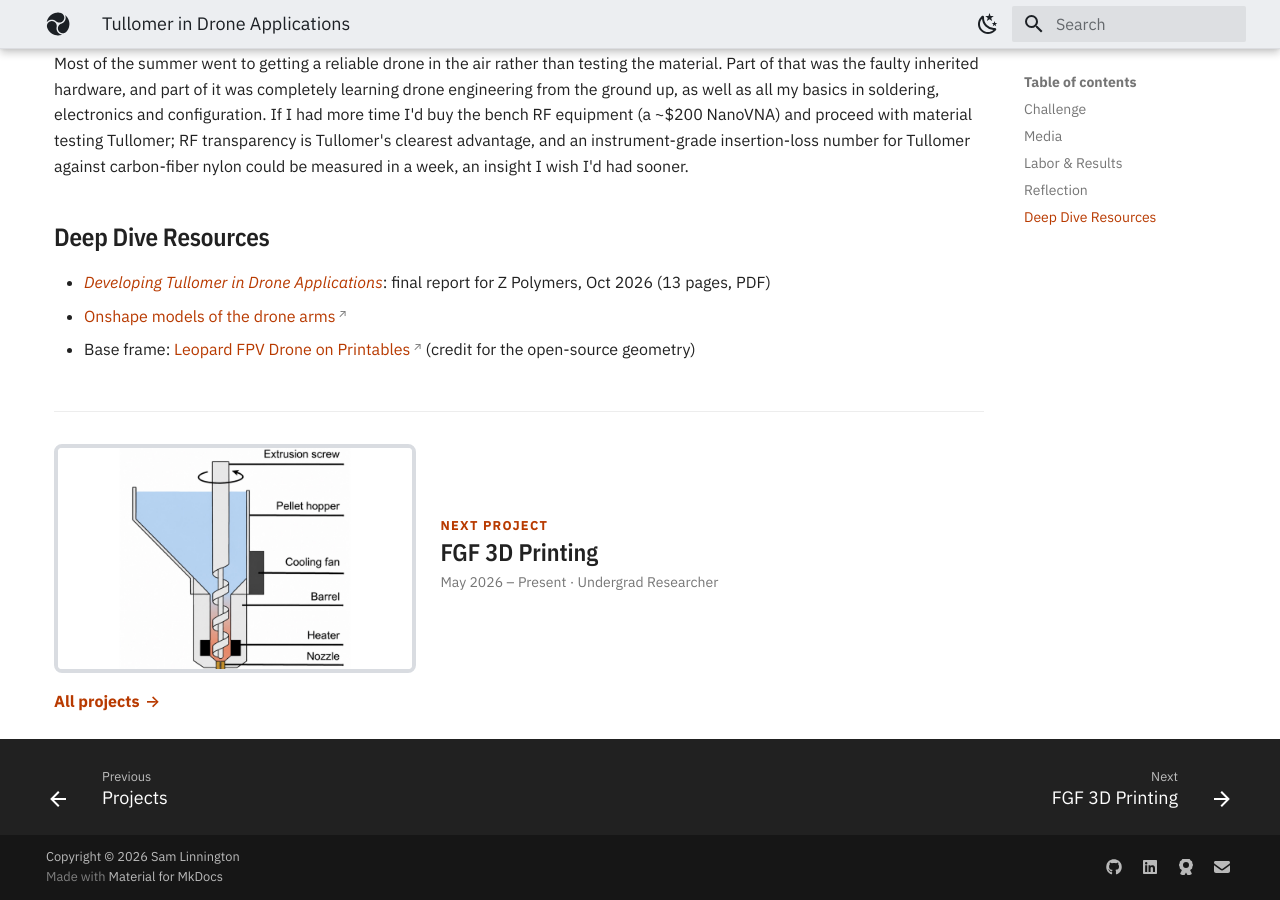
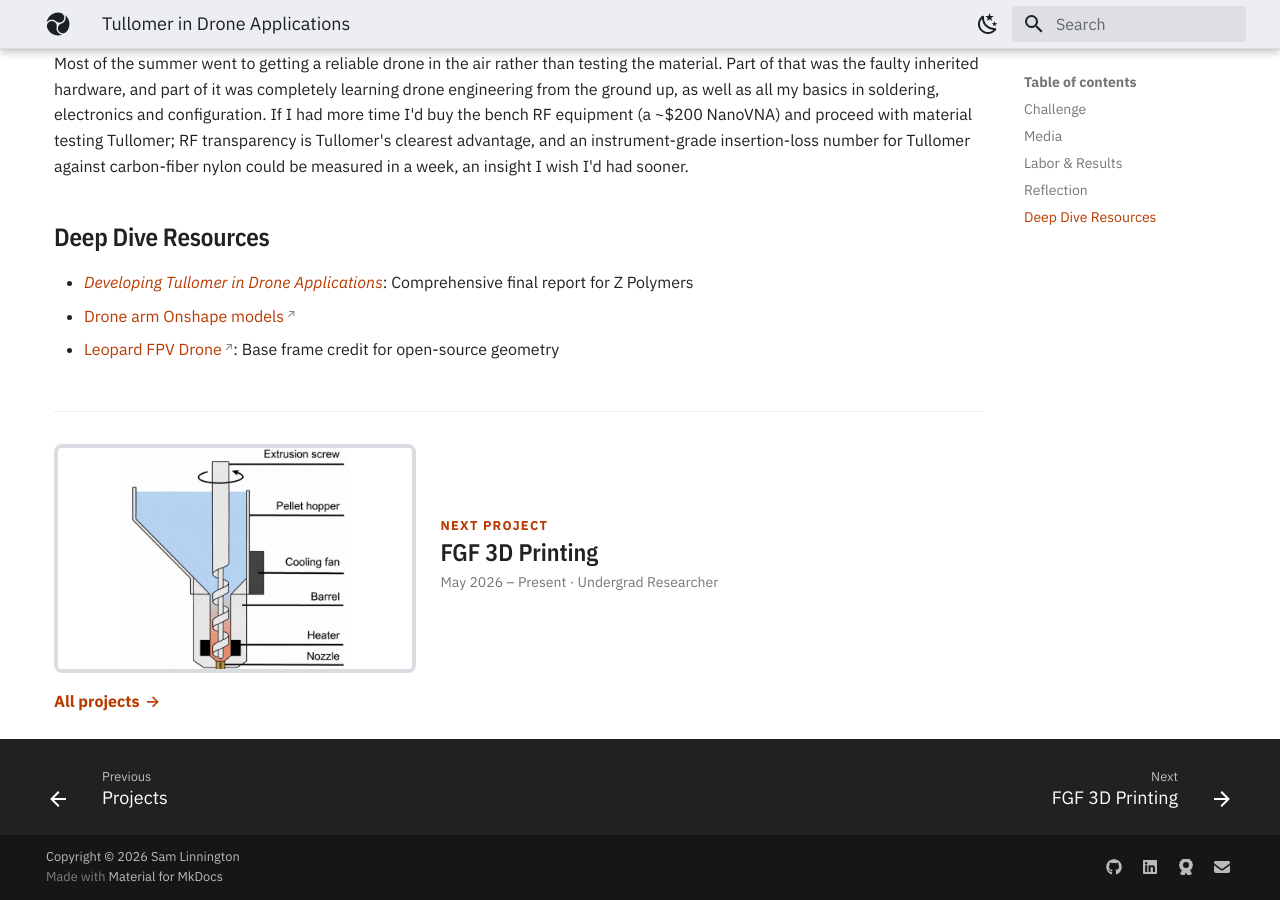
Before and after one commit to sl-ter/portfolio, an MkDocs documentation site: the page built from docs/projects/tullomer-drone-applications/index.md, in a window 1280 px wide and 900 px high, scrolled down 3963 px. Built offline with MkDocs 1.6.1 and Material for MkDocs 9.7.7, drawn with Linux system fonts in a browser that asks for light colours.

Commit message:
Tullomer deep-dive wording; Nemitz affiliation blurb
Co-Authored-By: Claude Opus 5.5 <noreply@anthropic.com>

```diff
--- a/docs/projects/tullomer-drone-applications/index.md
+++ b/docs/projects/tullomer-drone-applications/index.md
@@ -126,8 +126,7 @@ a week, an insight I wish I'd had sooner.
 
 ## Deep Dive Resources
 
-- [*Developing Tullomer in Drone Applications*](files/developing-tullomer-in-drone-applications.pdf): final report for Z Polymers, Oct 2026
-  (13 pages, PDF)
-- [Onshape models of the drone arms](https://cad.onshape.com/documents/8715dbd739085dd50a309c9a/w/8b3b11719ed05ccb2a306301/e/e5ca05f8a3461390b5089c11){ .pf-external }
-- Base frame: [Leopard FPV Drone on Printables](https://www.printables.com/model/1517629-leopard-fpv-drone){ .pf-external }
-  (credit for the open-source geometry)
+- [*Developing Tullomer in Drone Applications*](files/developing-tullomer-in-drone-applications.pdf): Comprehensive final report for Z Polymers
+- [Drone arm Onshape models](https://cad.onshape.com/documents/8715dbd739085dd50a309c9a/w/8b3b11719ed05ccb2a306301/e/e5ca05f8a3461390b5089c11){ .pf-external }
+- [Leopard FPV Drone](https://www.printables.com/model/1517629-leopard-fpv-drone){ .pf-external }:
+  Base frame credit for open-source geometry
--- a/mkdocs.yml
+++ b/mkdocs.yml
@@ -103,7 +103,7 @@ extra:
     - name: The Nemitz Robotics Group
       url: https://sites.tufts.edu/nemitz/activities/
       project: projects/fgf-3d-printing/index.md
-      blurb: Specialized in the design and engineering of scalable robotic systems and automated robot manufacturing.
+      blurb: Specialized in the design and automated manufacturing of scalable swarm robotic systems.
     - name: Z Polymers
       url: https://z-polymers.com/
       project: projects/tullomer-drone-applications/index.md
```
